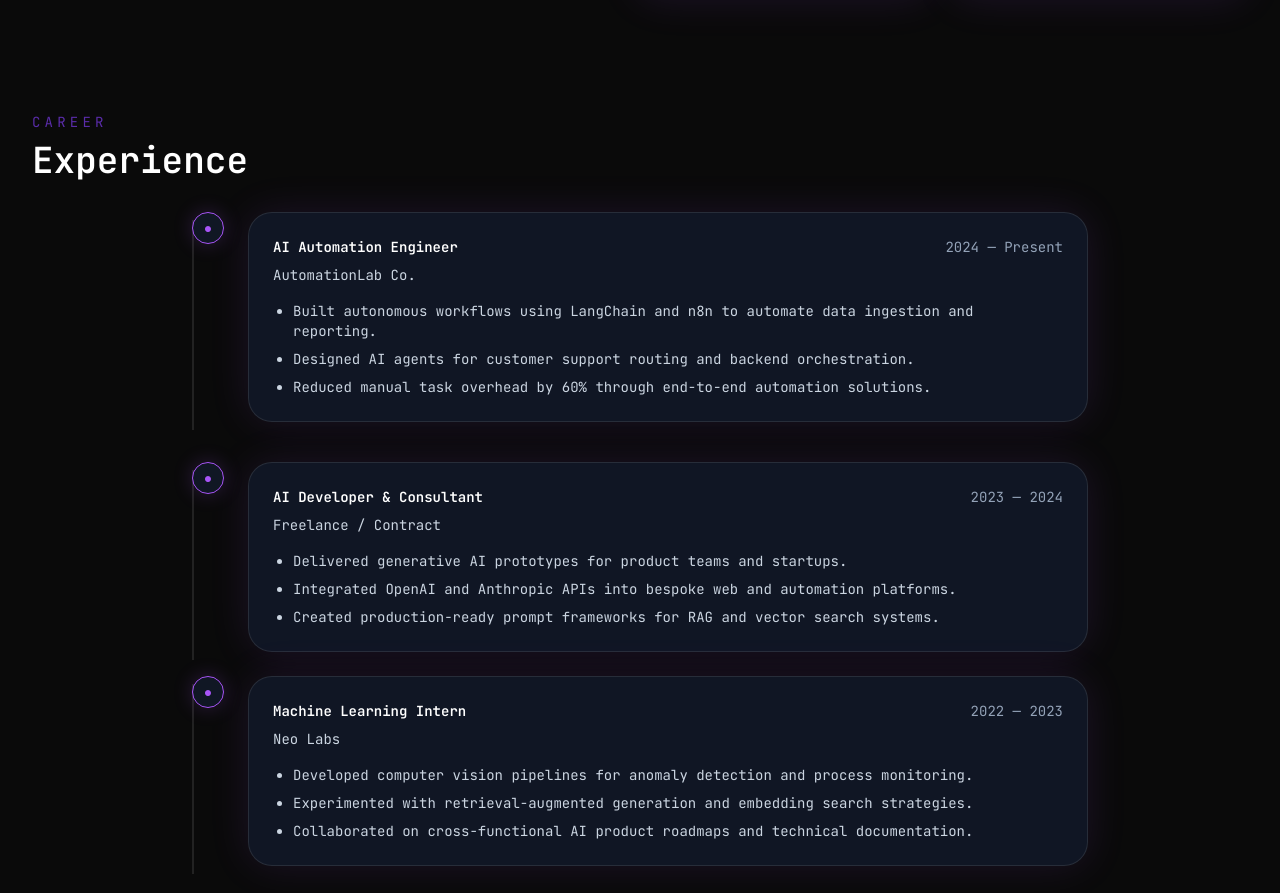
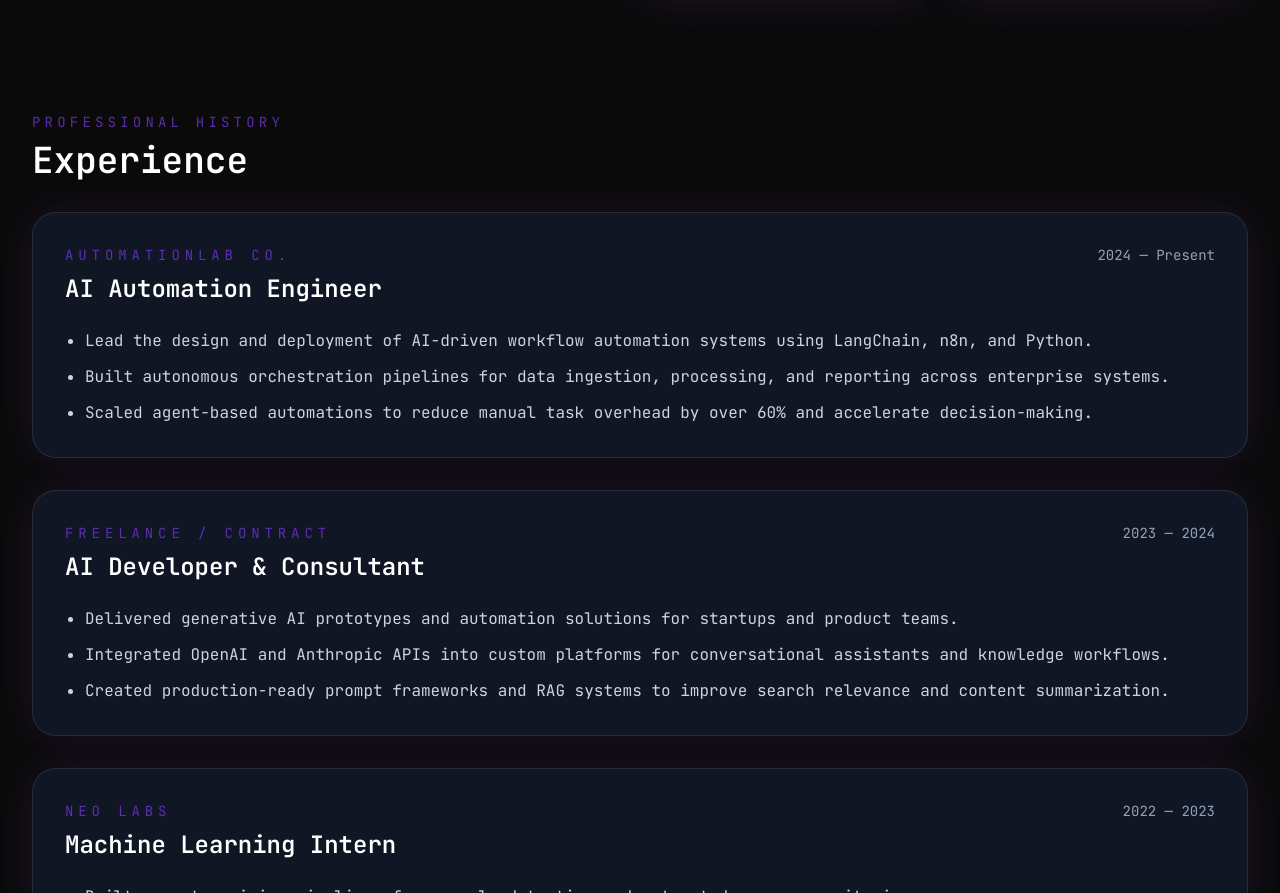
Before and after one commit to SyedSaribAhmed/my-portfolio-web, a Next.js app: page / in a window 1280 px wide. Shown: the part 1907-2800 px from the top of the page. Built offline with nearby package versions, Linux system fonts and the light colour scheme.

Commit message:
Fix experience section rendering and update resume experience entries

```diff
--- a/app/page.tsx
+++ b/app/page.tsx
@@ -7,7 +7,6 @@
 import SkillPill from '../components/SkillPill';
 import SectionHeading from '../components/SectionHeading';
 import TerminalProfile from '../components/TerminalProfile';
-import TimelineItem from '../components/TimelineItem';
 import ProjectsGallery from '../components/ProjectsGallery';
 import ContactForm from '../components/ContactForm';
 import { skills, socialLinks, timeline } from '../lib/data';
@@ -89,17 +88,23 @@
 
       <section id="experience" className="px-6 py-14 sm:px-8">
         <div className="mx-auto max-w-7xl">
-          <SectionHeading title="Experience" subtitle="Career" />
-          <div className="space-y-6">
-            {timeline.map((item, index) => (
-              <TimelineItem
-                key={`${item.role}-${item.company}`}
-                role={item.role}
-                company={item.company}
-                date={item.date}
-                points={item.points}
-                align={index % 2 === 0 ? 'left' : 'right'}
-              />
+          <SectionHeading title="Experience" subtitle="Professional history" />
+          <div className="space-y-8">
+            {timeline.map((item) => (
+              <div key={`${item.role}-${item.company}`} className="rounded-3xl border border-white/10 bg-[#111827]/90 p-8 shadow-neon">
+                <div className="mb-6 flex flex-col gap-3 sm:flex-row sm:items-start sm:justify-between">
+                  <div>
+                    <p className="text-sm uppercase tracking-[0.35em] text-violet/70">{item.company}</p>
+                    <h3 className="mt-2 text-2xl font-semibold text-white">{item.role}</h3>
+                  </div>
+                  <span className="text-sm text-slate-400">{item.date}</span>
+                </div>
+                <ul className="list-disc space-y-3 pl-5 text-slate-300">
+                  {item.points.map((point) => (
+                    <li key={point}>{point}</li>
+                  ))}
+                </ul>
+              </div>
             ))}
           </div>
         </div>
--- a/lib/data.ts
+++ b/lib/data.ts
@@ -23,9 +23,9 @@
     company: 'AutomationLab Co.',
     date: '2024 — Present',
     points: [
-      'Built autonomous workflows using LangChain and n8n to automate data ingestion and reporting.',
-      'Designed AI agents for customer support routing and backend orchestration.',
-      'Reduced manual task overhead by 60% through end-to-end automation solutions.'
+      'Lead the design and deployment of AI-driven workflow automation systems using LangChain, n8n, and Python.',
+      'Built autonomous orchestration pipelines for data ingestion, processing, and reporting across enterprise systems.',
+      'Scaled agent-based automations to reduce manual task overhead by over 60% and accelerate decision-making.'
     ]
   },
   {
@@ -33,9 +33,9 @@
     company: 'Freelance / Contract',
     date: '2023 — 2024',
     points: [
-      'Delivered generative AI prototypes for product teams and startups.',
-      'Integrated OpenAI and Anthropic APIs into bespoke web and automation platforms.',
-      'Created production-ready prompt frameworks for RAG and vector search systems.'
+      'Delivered generative AI prototypes and automation solutions for startups and product teams.',
+      'Integrated OpenAI and Anthropic APIs into custom platforms for conversational assistants and knowledge workflows.',
+      'Created production-ready prompt frameworks and RAG systems to improve search relevance and content summarization.'
     ]
   },
   {
@@ -43,9 +43,9 @@
     company: 'Neo Labs',
     date: '2022 — 2023',
     points: [
-      'Developed computer vision pipelines for anomaly detection and process monitoring.',
-      'Experimented with retrieval-augmented generation and embedding search strategies.',
-      'Collaborated on cross-functional AI product roadmaps and technical documentation.'
+      'Built computer vision pipelines for anomaly detection and automated process monitoring.',
+      'Developed retrieval-augmented generation workflows and embedding search prototypes for internal research.',
+      'Partnered with cross-functional teams on AI product strategy, technical documentation, and deployment planning.'
     ]
   }
 ];
```
